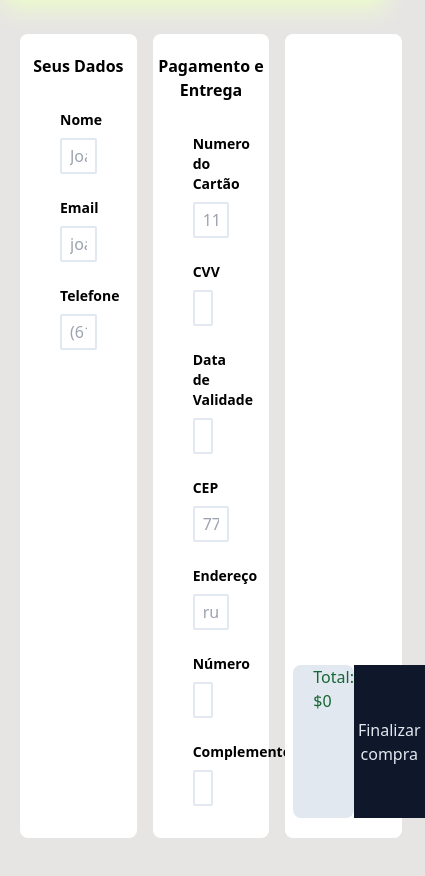
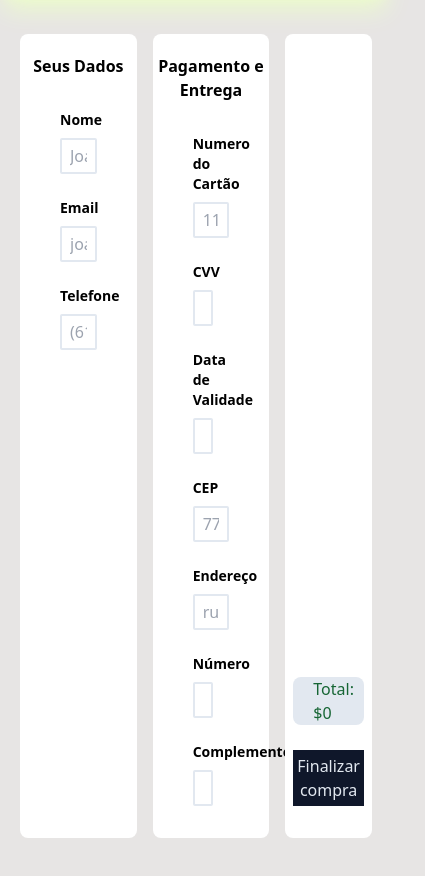
Before and after one commit to MuriloLucena08/GamePlayStore, a website built with Vite: page checkout.html in a window 390 px wide. Shown: the part 70-946 px from the top of the page, 425 px wide, since content can reach past the window. Built offline with nearby package versions, Linux system fonts and the light colour scheme.

Commit message:
Update checkout.html

```diff
--- a/checkout.html
+++ b/checkout.html
@@ -158,8 +158,8 @@
         </div>
       </section>
       <section id="produtos-checkout" class="w-1/3 bg-white rounded-lg py-5">
-        <section id="conteiner-produtos-checkout" class="h-4/5 overflow-y-auto px-2 flex flex-col items-center"></section>
-        <section id="celula-checkout" class="flex  px-2 h-1/5 justify-around">
+        <section id="conteiner-produtos-checkout" class="h-4/5 overflow-y-auto px-2 flex flex-col items-center sm:flex"></section>
+        <section id="celula-checkout" class="flex flex-col px-2 h-1/5 justify-around">
           <p id="preco-final" class="bg-slate-200 text-green-800 rounded-lg pl-5"></p>
           <button
             class="bg-slate-900 text-slate-200 p-1 hover:bg-slate-800"
```
